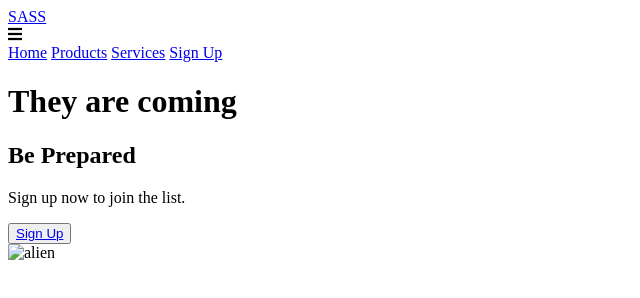
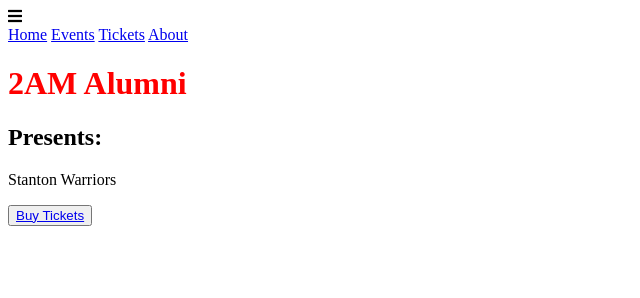
Before and after one commit to AngeloThinks/2am_alumni, a plain HTML site: page index.html in a window 1280 px wide. Shown: the whole page, without its empty margins (0-640 px from the left). Drawn offline with Linux system fonts and the light colour scheme.

Commit message:
main page 2

```diff
--- a/index.html
+++ b/index.html
@@ -1,45 +1,43 @@
 <!DOCTYPE html>
 <html lang="en">
 <head>
-    <meta charset="UTF-8" />
-    <meta name="viewport" content="width=device-width, initial-scale=1.0" />
-    <link
-      rel="stylesheet"
-      href="https://use.fontawesome.com/releases/v5.15.1/css/all.css"
-      integrity="sha384-vp86vTRFVJgpjF9jiIGPEEqYqlDwgyBgEF109VFjmqGmIY/Y4HV4d3Gp2irVfcrp"
-      crossorigin="anonymous"
-    />
-    <link rel="stylesheet" href="./styles/styles.css" />
-    <title>Document</title>
+    <meta charset="UTF-8">
+    <meta http-equiv="X-UA-Compatible" content="IE=edge">
+    <meta name="viewport" content="width=device-width, initial-scale=1.0">
+    <link rel="stylesheet" href="https://use.fontawesome.com/releases/v5.15.4/css/all.css" integrity="sha384-DyZ88mC6Up2uqS4h/KRgHuoeGwBcD4Ng9SiP4dIRy0EXTlnuz47vAwmeGwVChigm" crossorigin="anonymous">
+    <link rel="stylesheet" href="./styles/styles.css">
+
+
+    <title>2AM Alumni</title>
 </head>
 <body>
-    <!-- Navbar Section -->
+    <!--Navbar Section-->
     <nav class="navbar">
-      <a href="/" class="navbar__logo">SASS</a>
-      <div class="navbar__bars"><i class="fas fa-bars"></i></div>
+        <a href="/" class="navbar-brand"></a>
+        <div class="navbar__bars">
+            <i class="fas fa-bars"></i>
+        </div>
         <div class="navbar__menu">
             <a href="/" class="navbar__menu--links">Home</a>
-        <a href="/" class="navbar__menu--links">Products</a>
-        <a href="/" class="navbar__menu--links">Services</a>
-        <a href="/" class="navbar__menu--links" id="button">Sign Up</a>
+            <a href="/" class="navbar__menu--links">Events</a>
+            <a href="/" class="navbar__menu--links">Tickets</a>
+            <a href="/" class="navbar__menu--links">About</a>
+
         </div>
     </nav>
-
-    <!-- Hero Section -->
+    <!-- Hero Section-->
     <div class="hero">
         <div class="hero__container">
             <div class="hero__container--left">
-          <h1>They are coming</h1>
-          <h2>Be Prepared</h2>
-          <p>Sign up now to join the list.</p>
-          <button class="hero__container--btn"><a href="#">Sign Up</a></button>
+                <h1>2AM Alumni</h1>
+                <h2>Presents:</h2>
+                <p>Stanton Warriors</p>
+                <button class="hero--hero__container--btn">
+                    <a href="#">Buy Tickets</a>
+                </button>
             </div>
             <div class="hero__container--right">
-          <img
-            src="images/img-2.svg"
-            alt="alien"
-            class="hero__container--img"
-          />
+                <img src="images/###" alt="" class="hero__container--img">
             </div>
         </div>
     </div>
--- /dev/null
+++ b/styles/styles.scss
@@ -0,0 +1,3 @@
+h1{
+    color:red;
+}
```
Also changed, not shown: main.css (deleted), styles/styles.css (added), 1 other file. Lines whose indentation alone changed are shown as unchanged.
